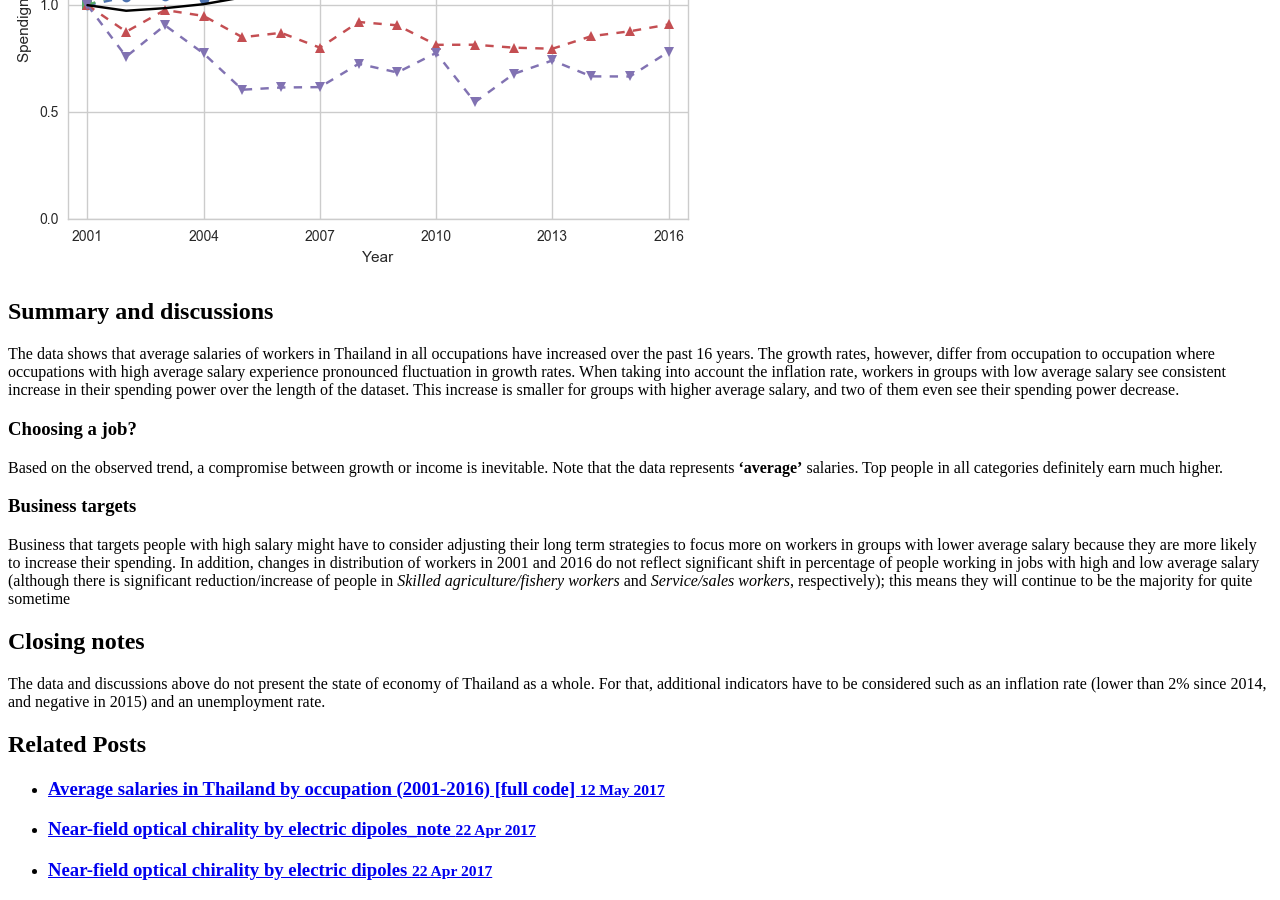
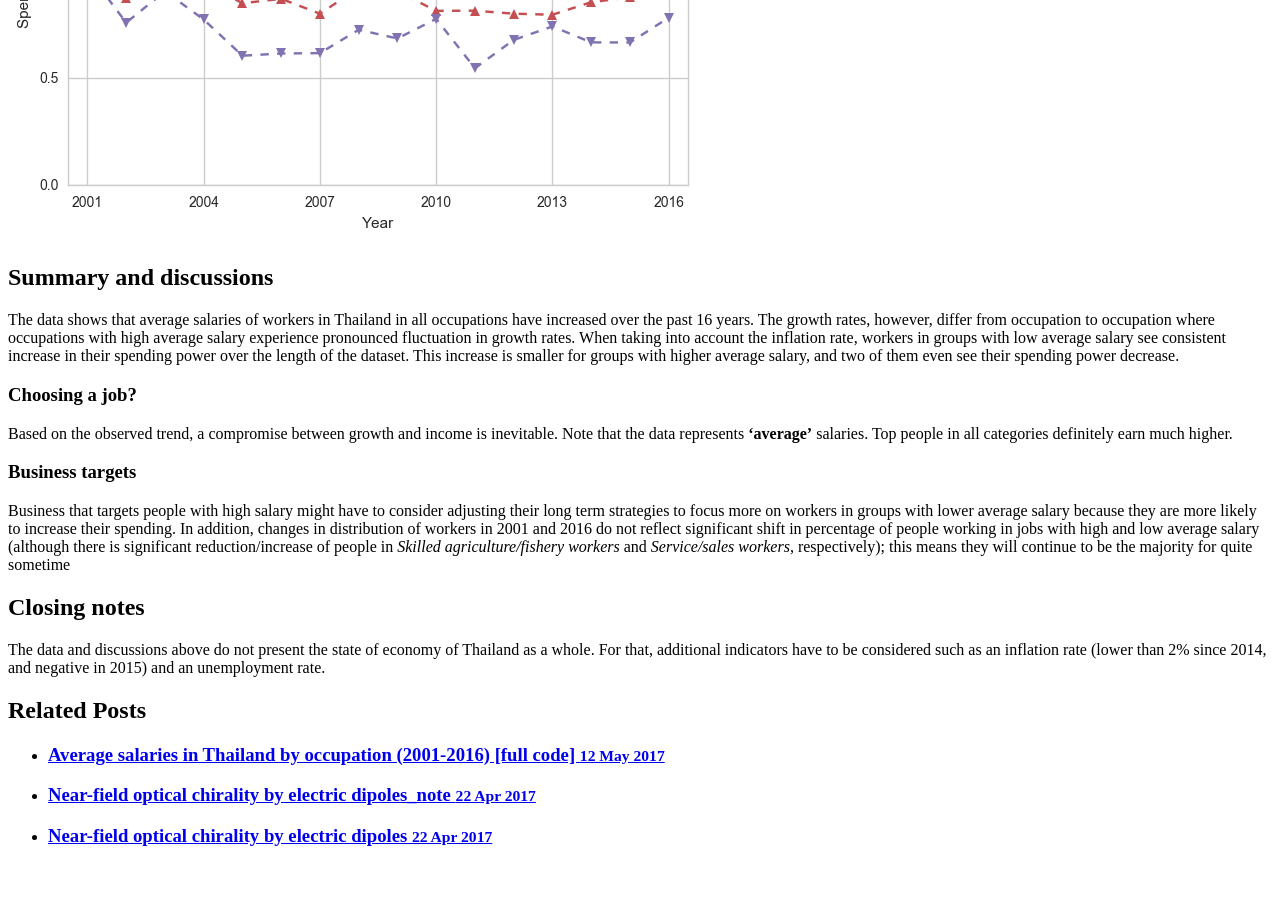
Before and after one commit to clumdee/clumdee.github.io_hyde, a Jekyll site: the page built from codes/_posts/2017-05-12-thailand-wages-by-occupation.md, in a window 1280 px wide and 900 px high, scrolled down 4566 px. Built offline with Jekyll 4.4.1, drawn with Linux system fonts in a browser that asks for light colours; formulas are drawn with MathJax 3; after the commit the page ends 5432 px from its top, so only the background shows below that; some of the changed text lies outside the part shown.

Commit message:
edit text

```diff
--- a/codes/_posts/2017-05-12-thailand-wages-by-occupation.md
+++ b/codes/_posts/2017-05-12-thailand-wages-by-occupation.md
@@ -197,7 +194,7 @@
 
 ### Choosing a job?
 
-Based on the observed trend, a compromise between growth or income is inevitable. Note that the data represents **'average'** salaries. Top people in all categories definitely earn much higher.
+Based on the observed trend, a compromise between growth and income is inevitable. Note that the data represents **'average'** salaries. Top people in all categories definitely earn much higher.
 
 ### Business targets
 
```
Also changed, not shown: other parts of codes/_posts/2017-05-12-thailand-wages-by-occupation.md (+0 -3 lines), codes/_posts/2017-05-12-thailand-wages-by-occupation_full-code.md (+1 -1 lines).
